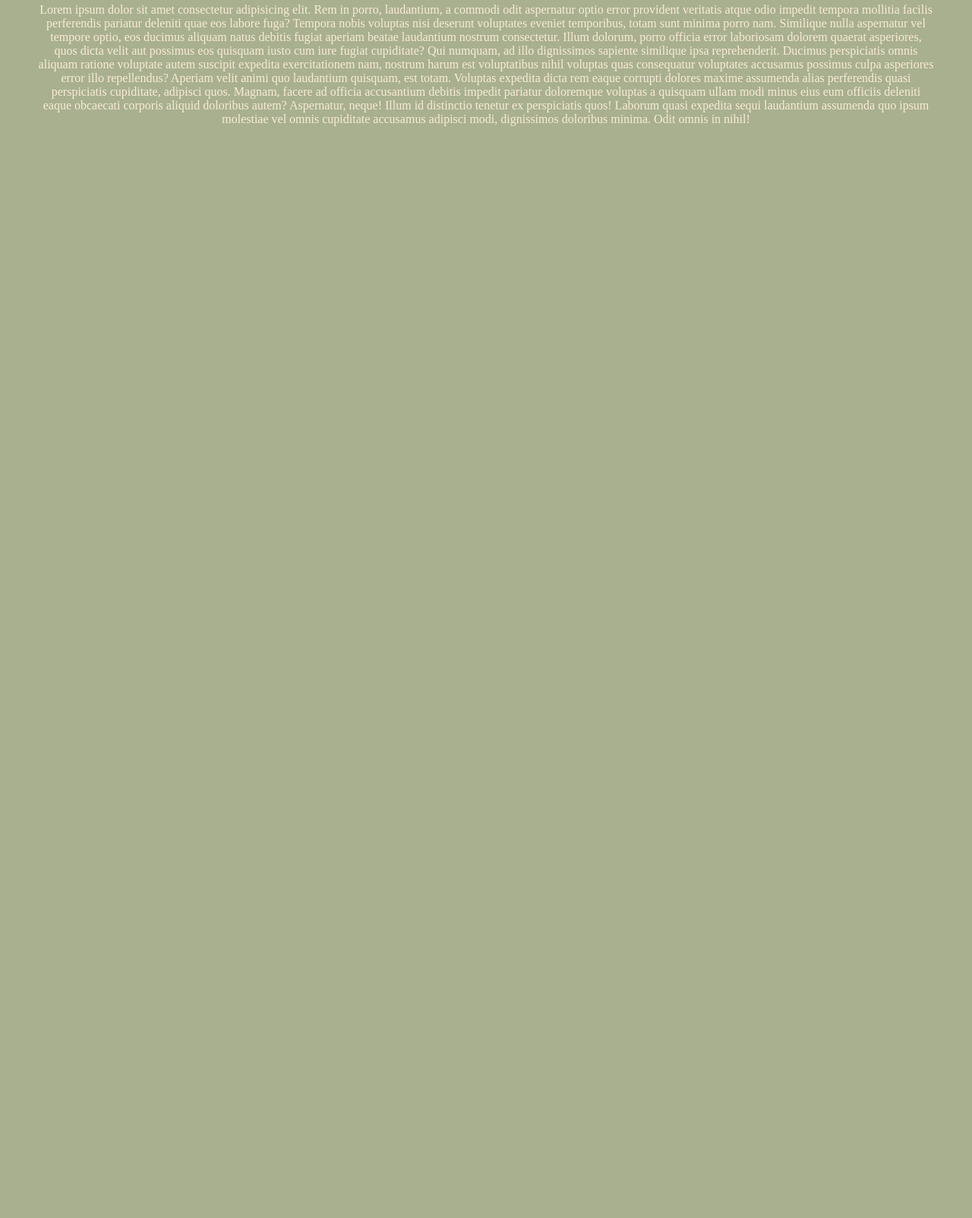
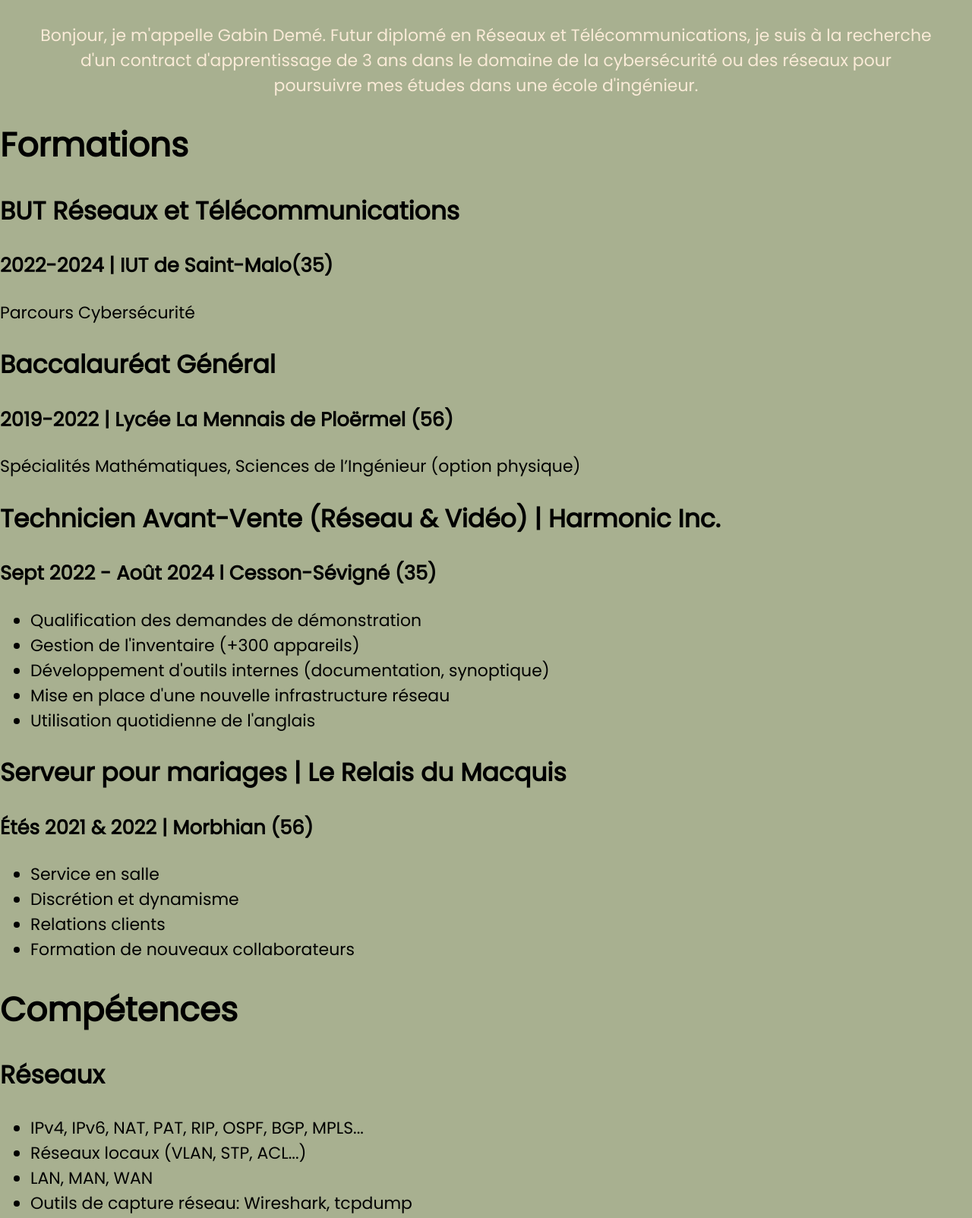
Before and after one commit to Onibagg/Onibagg, a plain HTML site: page index.html in a window 1280 px wide. Shown: the part 1458-3061 px from the top of the page at 76% size. Before the commit the page ends 2000 px from the top, so only its background shows below. Drawn offline with nearby package versions, Linux system fonts and the light colour scheme.

Commit message:
new changes

```diff
--- a/index.html
+++ b/index.html
@@ -5,6 +5,7 @@
   <meta charset="UTF-8">
   <meta name="viewport" content="width=device-width, initial-scale=1.0">
   <link rel="stylesheet" href="style.css">
+  <link href='https://fonts.googleapis.com/css?family=Poppins' rel='stylesheet'>
   <script src="https://ajax.googleapis.com/ajax/libs/jquery/3.6.4/jquery.min.js"></script>
   <!-- <link href="https://cdn.jsdelivr.net/npm/bootstrap@5.3.0/dist/css/bootstrap.min.css" rel="stylesheet"> -->
   <!-- <script src="https://cdn.jsdelivr.net/npm/bootstrap@5.3.0/dist/js/bootstrap.bundle.min.js"></script> -->
@@ -51,22 +52,131 @@
   <div class="text">
     <h1>Gabin Demé</h1>
     <p>
-      Lorem ipsum dolor sit amet consectetur adipisicing elit. Rem in porro, laudantium, a commodi odit aspernatur
-      optio error provident veritatis atque odio impedit tempora mollitia facilis perferendis pariatur deleniti
-      quae eos labore fuga? Tempora nobis voluptas nisi deserunt voluptates eveniet temporibus, totam sunt minima
-      porro nam. Similique nulla aspernatur vel tempore optio, eos ducimus aliquam natus debitis fugiat aperiam
-      beatae laudantium nostrum consectetur. Illum dolorum, porro officia error laboriosam dolorem quaerat
-      asperiores, quos dicta velit aut possimus eos quisquam iusto cum iure fugiat cupiditate? Qui numquam, ad
-      illo dignissimos sapiente similique ipsa reprehenderit. Ducimus perspiciatis omnis aliquam ratione voluptate
-      autem suscipit expedita exercitationem nam, nostrum harum est voluptatibus nihil voluptas quas consequatur
-      voluptates accusamus possimus culpa asperiores error illo repellendus? Aperiam velit animi quo laudantium
-      quisquam, est totam. Voluptas expedita dicta rem eaque corrupti dolores maxime assumenda alias perferendis
-      quasi perspiciatis cupiditate, adipisci quos. Magnam, facere ad officia accusantium debitis impedit pariatur
-      doloremque voluptas a quisquam ullam modi minus eius eum officiis deleniti eaque obcaecati corporis aliquid
-      doloribus autem? Aspernatur, neque! Illum id distinctio tenetur ex perspiciatis quos! Laborum quasi expedita
-      sequi laudantium assumenda quo ipsum molestiae vel omnis cupiditate accusamus adipisci modi, dignissimos
-      doloribus minima. Odit omnis in nihil!
+      Bonjour, je m'appelle Gabin Demé. Futur diplomé en Réseaux
+      et Télécommunications, je suis à la recherche d'un contract
+      d'apprentissage de 3 ans dans le domaine de la cybersécurité
+      ou des réseaux pour poursuivre mes études dans une école d'ingénieur.
     </p>
+  </div>
+  <div class="formations">
+    <h1>Formations</h1>
+    <h2>BUT Réseaux et Télécommunications</h2>
+    <h3>2022-2024 | IUT de Saint-Malo(35)</h3>
+    <p>Parcours Cybersécurité</p>
+
+    <h2>Baccalauréat Général</h2>
+    <h3>2019-2022 | Lycée La Mennais de Ploërmel (56)</h3>
+    <p>Spécialités Mathématiques, Sciences de l’Ingénieur (option physique)</p>
+  </div>
+
+  <div class="experiences">
+    <h2>Technicien Avant-Vente (Réseau & Vidéo) | Harmonic Inc.</h2>
+    <h3>Sept 2022 - Août 2024 l Cesson-Sévigné (35)</h3>
+    <p>
+    <ul>
+      <li>
+        Qualification des demandes de démonstration
+      </li>
+      <li>
+        Gestion de l'inventaire (+300 appareils)
+      </li>
+      <li>
+        Développement d'outils internes (documentation, synoptique)
+      </li>
+      <li>
+        Mise en place d'une nouvelle infrastructure réseau
+      </li>
+      <li>
+        Utilisation quotidienne de l'anglais
+      </li>
+    </ul>
+    </p>
+
+    <h2>Serveur pour mariages | Le Relais du Macquis</h2>
+    <h3>Étés 2021 & 2022 | Morbhian (56)</h3>
+    <p>
+      <ul>
+        <li>
+          Service en salle
+        </li>
+        <li>
+          Discrétion et dynamisme
+        </li>
+        <li>
+          Relations clients
+        </li>
+        <li>
+          Formation de nouveaux collaborateurs
+        </li>
+      </ul>
+    </p>
+  </div>
+
+  <div class="competences">
+    <h1>Compétences</h1>
+    <h2>Réseaux</h2>
+    <ul>
+      <li>IPv4, IPv6, NAT, PAT, RIP, OSPF, BGP, MPLS...
+      </li>
+      <li>Réseaux locaux (VLAN, STP, ACL...)
+      </li>
+      <li>LAN, MAN, WAN
+      </li>
+      <li>Outils de capture réseau: Wireshark, tcpdump
+      </li>
+    </ul>
+    <h2>Télécommunications</h2>
+    <ul>
+      <li>Technologies de réseau d’accès: FTTx, GPON, xDSL
+      </li>
+      <li>Modulation du signal: OFDM, PSK, ASK, QAM...</li>
+    </ul>
+    <h2>Administration système</h2>
+    <ul>
+      <li>Network services: DNS, DHCP, HTTP(S)
+      </li>
+      <li>Virtualization (VMWare, VirtualBox)
+      </li>
+      <li>Windows (AD DS, LDAP)
+      </li>
+      <li>Unix (Debian, Ubuntu, Kali)</li>
+    </ul>
+    <h2>Informatique</h2>
+      <ul>
+        <li>
+          Python, Java, Android
+        </li>
+        <li>
+          HTML, PHP, Bootstrap, SQL, JavaScript, CSS
+        </li>
+        <li>
+          GitHub
+        </li>
+      </ul>
+    <h2>Sécurité</h2>
+      <ul>
+        <li>
+          Méthodologie du Pentesting
+        </li>
+        <li>
+          Cryptographie
+        </li>
+        <li>
+          GNS3
+        </li>
+        <li>
+          Sécurité des réseaux LAN
+        </li>
+      </ul>
+    <h2>Langues</h2>
+      <ul>
+        <li>
+          Anglais (B2+ | 920 TOEIC)
+        </li>
+        <li>
+          Allemand (A2)
+        </li>
+      </ul>
   </div>
 </body>
 
--- a/style.css
+++ b/style.css
@@ -3,7 +3,7 @@ body {
     padding: 0;
     background: #A8B090;
     height: 2000px;
-    ;
+    font-family: 'Poppins';font-size: 22px;
 }
 
 .container {
```
